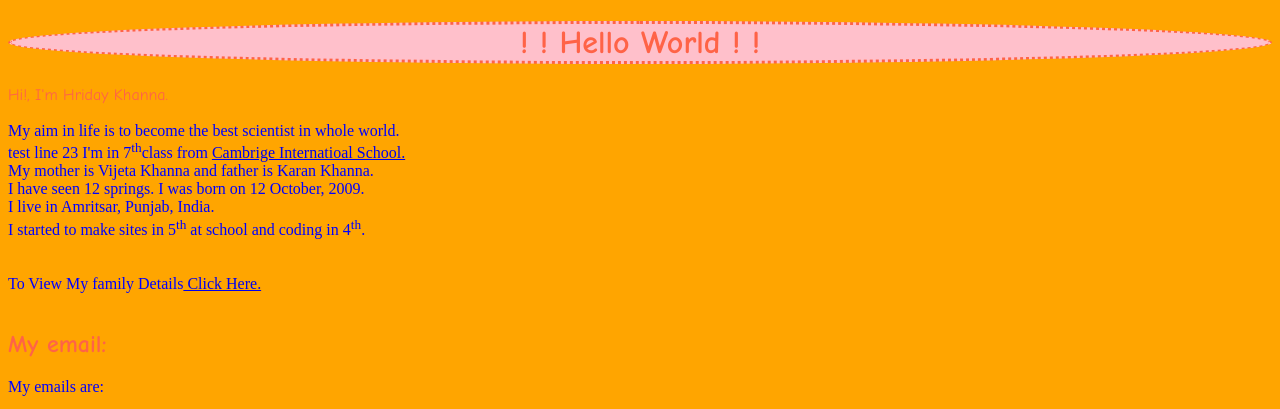
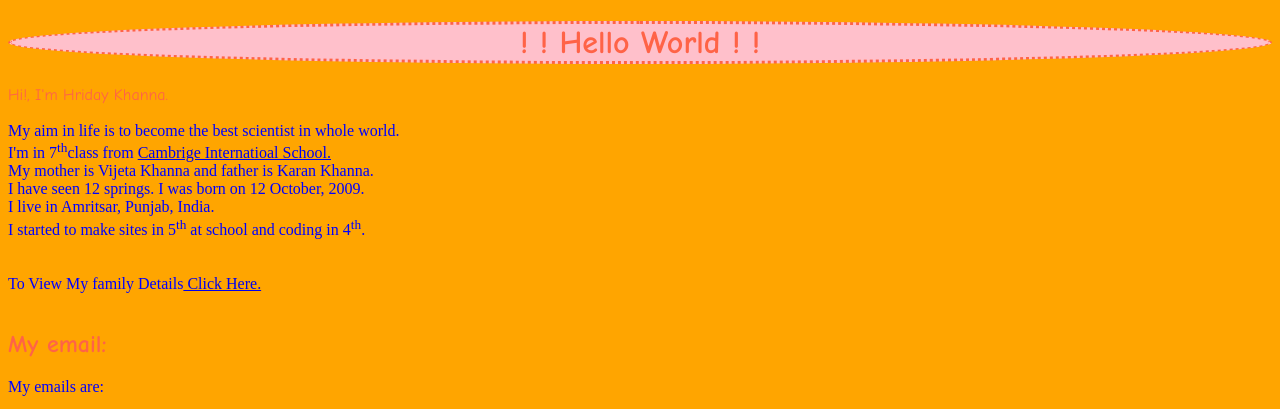
Before and after one commit to proman8625testalt/RandomGames, a plain HTML site: page index.html in a window 1280 px wide. Shown: the top 409 px of the page. Drawn offline with Linux system fonts and the light colour scheme.

Commit message:
Update index.html

```diff
--- a/index.html
+++ b/index.html
@@ -20,7 +20,7 @@ body{background-color: orange;}
  ! ! Hello World ! ! </h1>
 <header class="h1">Hi!, I'm Hriday Khanna.</header><br>
 My aim in life is to become the best scientist in whole world.<br>
-test line 23 I'm in 7<sup>th</sup>class from <a href=
+I'm in 7<sup>th</sup>class from <a href=
 "https://www.cambridgeamritsar.com/">
 Cambrige Internatioal School.</a><br>
 My mother is Vijeta Khanna and father is Karan Khanna.<br>
```
